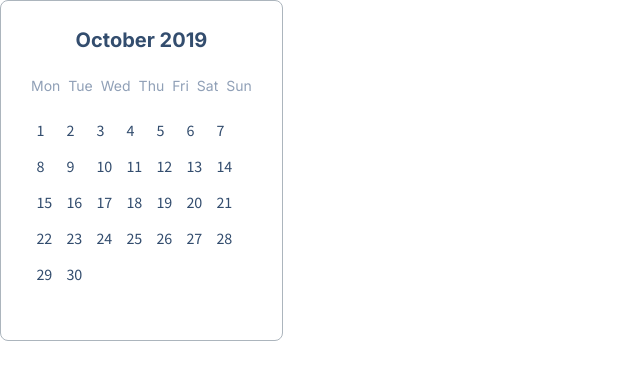
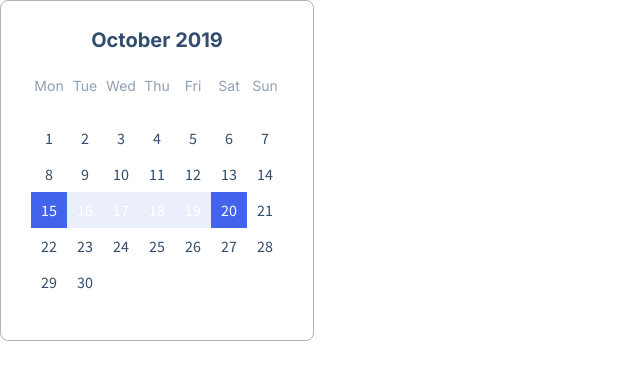
Before and after one commit to js-tasks-ru/htmlcss-20220919_anna881, a website: page 05-lection3/03-calendar/index.html in a window 1280 px wide. Shown: the whole page, without its empty margins (0-640 px from the left). Drawn offline with Linux system fonts and the light colour scheme.

Commit message:
Add styles for week and day in calendar

```diff
--- a/05-lection3/03-calendar/calendar.css
+++ b/05-lection3/03-calendar/calendar.css
@@ -26,12 +26,13 @@
     color: #334D6E;
 }
 
-.week__days {
+.calendar__week {
     margin-top: 24px;
     margin-bottom: 24px;
 
-    display: flex;
-    gap: 8px;
+    display: grid;
+    grid-template-columns: repeat(7, 36px);
+
     font-family: 'Inter';
     font-style: normal;
     font-weight: 400;
@@ -40,9 +41,15 @@
     color: #90A0B7;
 }
 
+.week-item{
+    display: flex;
+    justify-content: center;
+}
+
 .calendar__days {
     display: grid;
-    grid-template-columns: repeat(7, 30px);
+    grid-template-columns: repeat(7, 36px);
+    grid-template-rows: repeat(5, 36px);
 
     font-family: 'Source Sans Pro';
     font-style: normal;
@@ -55,6 +62,18 @@
 }
 
 .calendar__day {
-    width: 36px;
-    height: 36px;
+    display: flex;
+    align-items: center;
+    justify-content: center;
 }
+
+.calendar__day_start-end {
+    color: white;
+    background: #4263EB;
+}
+
+.calendar__day_middle {
+    color: white;
+    background: #A0B1F5;
+    opacity: 0.2;
+}
--- a/05-lection3/03-calendar/index.html
+++ b/05-lection3/03-calendar/index.html
@@ -12,14 +12,14 @@
 <body>
     <div class="calendar">
         <div class="calendar__month">October 2019</div>
-        <div class="week__days">
-            <p>Mon</p>
-            <p>Tue</p>
-            <p>Wed</p>
-            <p>Thu</p>
-            <p>Fri</p>
-            <p>Sat</p>
-            <p>Sun</p>
+        <div class="calendar__week">
+            <p class="week-item">Mon</p>
+            <p class="week-item">Tue</p>
+            <p class="week-item">Wed</p>
+            <p class="week-item">Thu</p>
+            <p class="week-item">Fri</p>
+            <p class="week-item">Sat</p>
+            <p class="week-item">Sun</p>
         </div>
         <div class="calendar__days">
             <div class="calendar__day">1</div>
@@ -36,12 +36,12 @@
             <div class="calendar__day">12</div>
             <div class="calendar__day">13</div>
             <div class="calendar__day">14</div>
-            <div class="calendar__day">15</div>
-            <div class="calendar__day">16</div>
-            <div class="calendar__day">17</div>
-            <div class="calendar__day">18</div>
-            <div class="calendar__day">19</div>
-            <div class="calendar__day">20</div>
+            <div class="calendar__day calendar__day_start-end">15</div>
+            <div class="calendar__day calendar__day_middle">16</div>
+            <div class="calendar__day calendar__day_middle">17</div>
+            <div class="calendar__day calendar__day_middle">18</div>
+            <div class="calendar__day calendar__day_middle">19</div>
+            <div class="calendar__day calendar__day_start-end">20</div>
             <div class="calendar__day">21</div>
             <div class="calendar__day">22</div>
             <div class="calendar__day">23</div>
```
